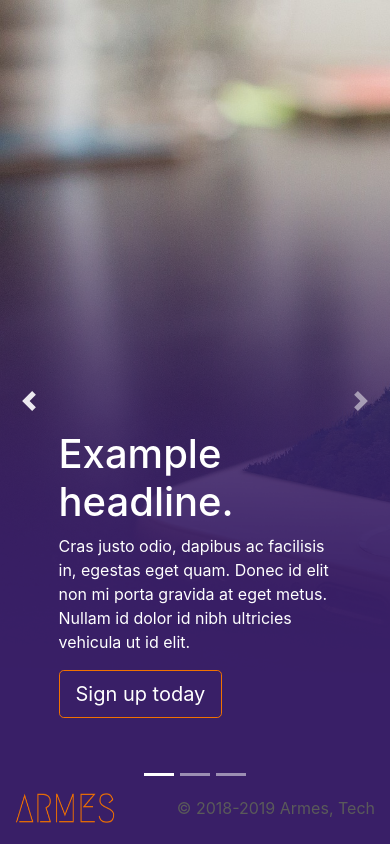
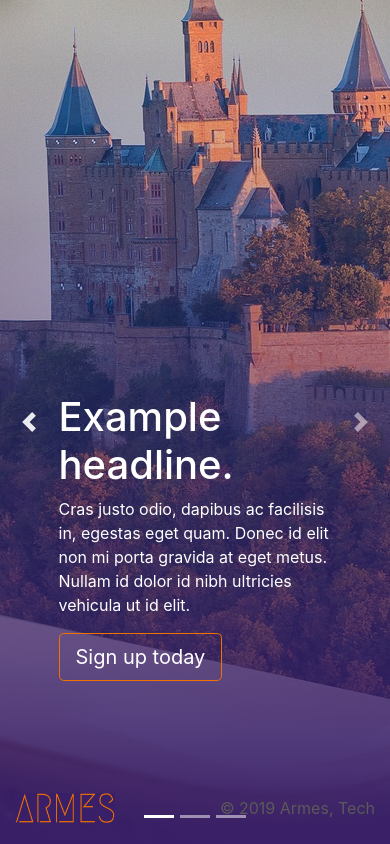
Before and after one commit to MariaEduardaSpiess/armes-tech-site, a PHP site: page / in a window 390 px wide. Run offline with PHP 8.4, Linux system fonts and the light colour scheme.

Commit message:
make this shit responsive

```diff
--- a/carousel.css
+++ b/carousel.css
@@ -7,7 +7,8 @@
 }
 
 footer {
-  background-color:  #391f67;
+  /* background-color:  #391f67; */
+  background-color: transparent;
   position: absolute;
   bottom: 0;
   width: 100%;
@@ -19,16 +20,30 @@
 
   /* Since positioning the image, we need to help out the caption */
   .carousel-caption {
-    bottom: 3rem;
+    bottom: 15%;
     z-index: 10;
     /* color: #f27200; */
   }
 
   /* Declare heights because of positioning of img element */
   .carousel-item {
-    height: 95vh;
-    background-color: #777;
+    height: 100vh;
+    /* background-color: #777; */
+    background-color: transparent;
   }
+
+  .first {
+    background:  linear-gradient( to top, #391f67, transparent ), url(slide1.jpg) center;
+  }
+
+  .second {
+    background:  linear-gradient( to top, #391f67, transparent ), url(slide2.jpg) center;
+  }
+
+  .third {
+    background:  linear-gradient( to top, #391f67, transparent ), url(slide3.jpg) center;
+  }
+
   .carousel-item > img {
     position: absolute;
     top: 0;
@@ -53,3 +68,27 @@
       line-height: 1.4;
     }
   }
+
+  @media (max-width: 20em) {
+    .carousel-indicators {
+      margin-bottom: 3.5rem;
+    }
+
+    .carousel-caption h1 {
+      font-size: 2rem;
+    }
+  }
+
+  @media (min-width: 25em) and (max-width: 30em) {
+    .carousel-indicators {
+      margin-bottom: 1.5rem;
+    }
+
+    .carousel-caption h1 {
+      font-size: 2rem;
+    }
+
+    .carousel-caption p {
+      margin-bottom: 0;
+    }
+  }
--- a/index.html
+++ b/index.html
@@ -21,14 +21,13 @@
     <main role="main">
 
       <div id="myCarousel" class="carousel slide" data-ride="carousel">
-        <ol class="carousel-indicators">
+        <ol class="carousel-indicators mb-sm-4">
           <li data-target="#myCarousel" data-slide-to="0" class="active"></li>
           <li data-target="#myCarousel" data-slide-to="1"></li>
           <li data-target="#myCarousel" data-slide-to="2"></li>
         </ol>
         <div class="carousel-inner">
-          <div class="carousel-item active">
-            <img class="first-slide" src="slide1.png" alt="First slide">
+          <div class="carousel-item active first">
             <div class="container">
               <div class="carousel-caption text-left">
                 <h1>Example headline.</h1>
@@ -37,8 +36,7 @@
               </div>
             </div>
           </div>
-          <div class="carousel-item">
-            <img class="second-slide" src="slide2.png" alt="Second slide">
+          <div class="carousel-item second">
             <div class="container">
               <div class="carousel-caption">
                 <h1>Another example headline.</h1>
@@ -47,8 +45,7 @@
               </div>
             </div>
           </div>
-          <div class="carousel-item">
-            <img class="third-slide" src="slide3.png" alt="Third slide">
+          <div class="carousel-item third">
             <div class="container">
               <div class="carousel-caption text-right">
                 <h1>One more for good measure.</h1>
@@ -73,7 +70,7 @@
         <footer class="footer">
             <div class="container">
                 <a class="navbar-brand" href="#"><img src="ARMES.png" alt="logo" width="100" height="30" class="mt-4"></a>
-                <p class="float-right mt-4 pt-2">&copy; 2018-2019 Armes, Tech</p>
+                <p class="float-right mt-4 pt-2">&copy; 2019 Armes, Tech</p>
             </div>
         </footer>
     </main>
```
Also changed, not shown: slide1.png (deleted), slide2.png (deleted), slide3.png (deleted), 1 other file.
